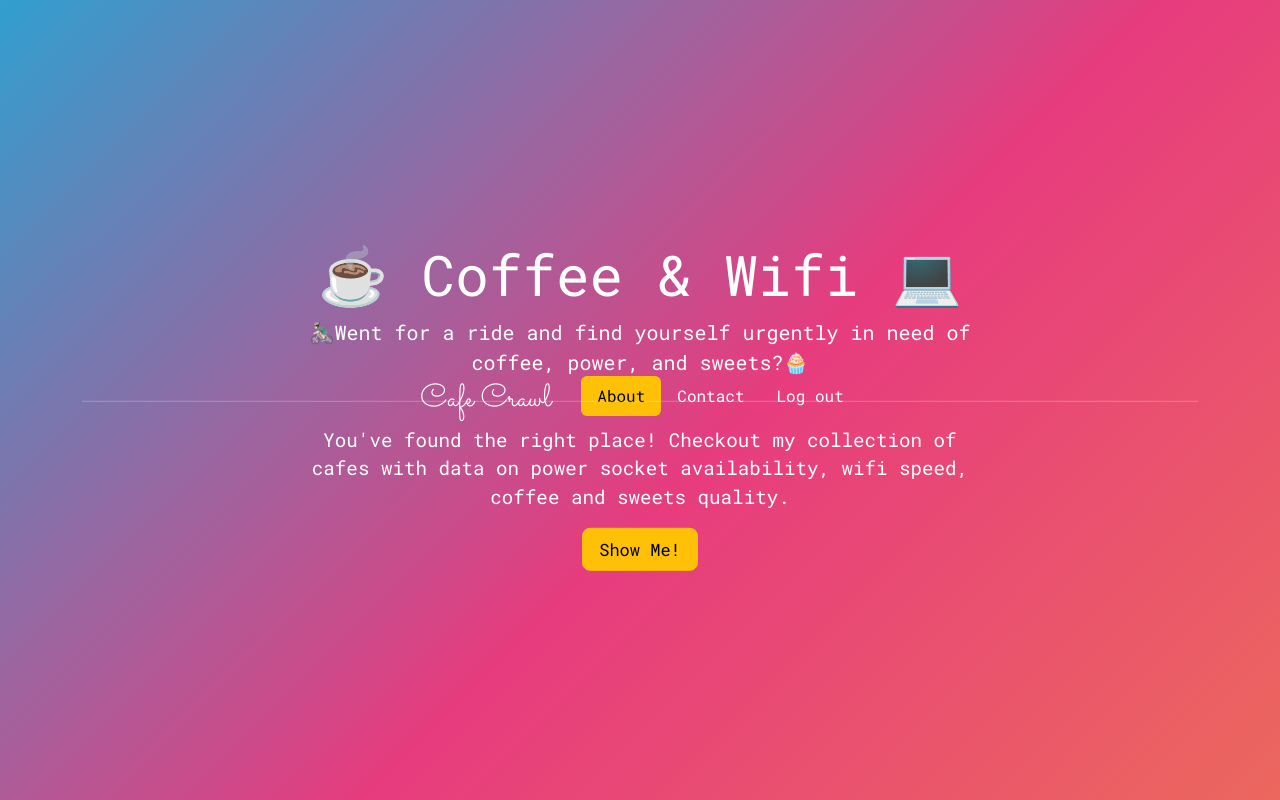
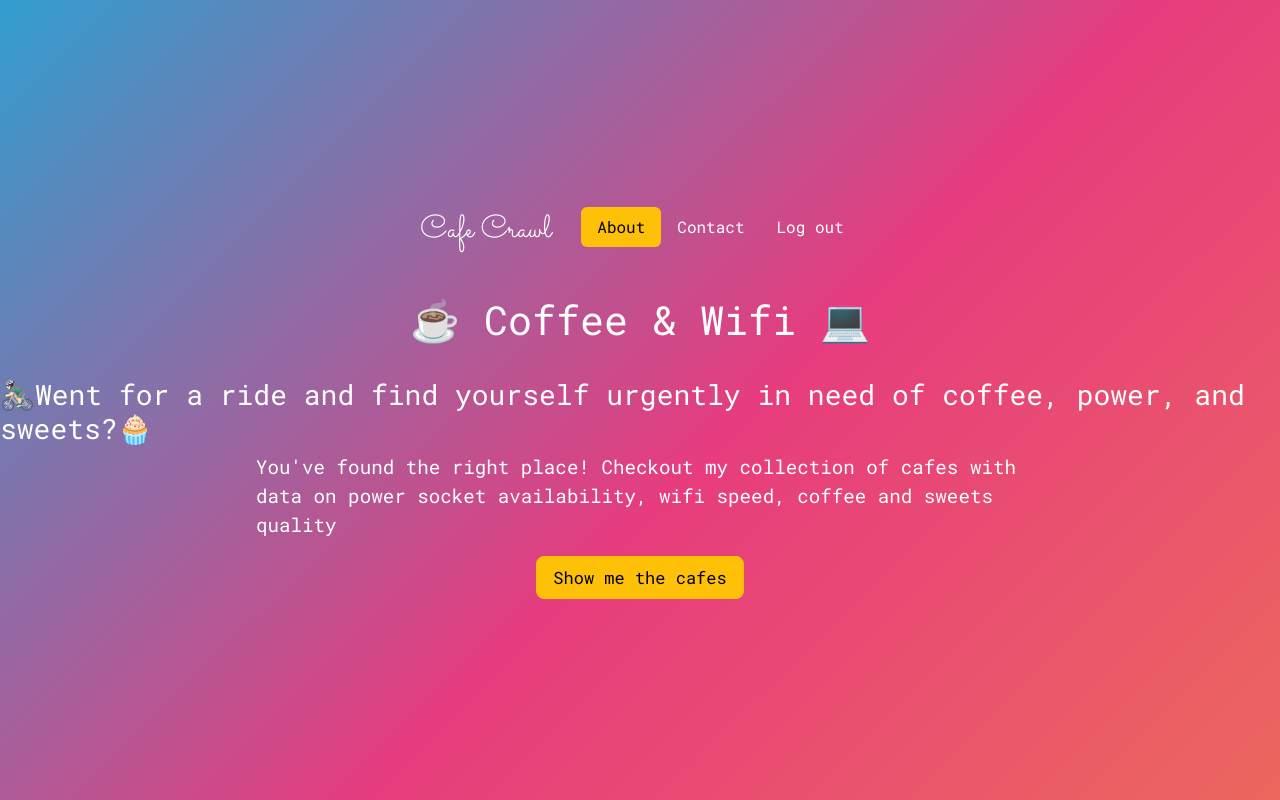
Before and after one commit to CamilleOnoda/Coffee-wifi-collection, a Flask app: page / in a window 1280 px wide. Run offline with Flask 3, Linux system fonts and the light colour scheme; the visitor is signed in with stand-in values (Sample User, id 1); some libraries are stand-ins or nearby versions.

Commit message:
Replace bootstrap class with flex-container

```diff
--- a/templates/index.html
+++ b/templates/index.html
@@ -14,18 +14,15 @@
     {% endif %}
     </ul>
 </header>
-<div class="jumbotron text-center">
-    <div class="container">
-      <h1 class="display-4">☕️ Coffee & Wifi 💻</h1>
-      <p class="lead">🚴🏻‍♂️Went for a ride and find yourself urgently in need
-        of coffee, power, and sweets?🧁</p>
-      <hr class="my-4">
+  <div class="flex-container">
+    <h1>☕️ Coffee & Wifi 💻</h1>
+      <h3>🚴🏻‍♂️Went for a ride and find yourself urgently in need
+      of coffee, power, and sweets?🧁</h3>
       <p>You've found the right place! Checkout my collection of cafes with data on
-        power socket availability, wifi speed, coffee and sweets quality.</p>
-        {% if logged_in %}
-      <a class="btn btn-warning btn-lg" href="{{ url_for('cafes') }}" role="button">Show Me!</a>
+          power socket availability, wifi speed, coffee and sweets quality</p>
+      {% if logged_in %}
+      <a class="btn btn-warning btn-lg" href="{{ url_for('cafes') }}" role="button">Show me the cafes</a>
       {% endif %}
-    </div>
-</div>
+  </div>
 </div>
 {% endblock %}
```
